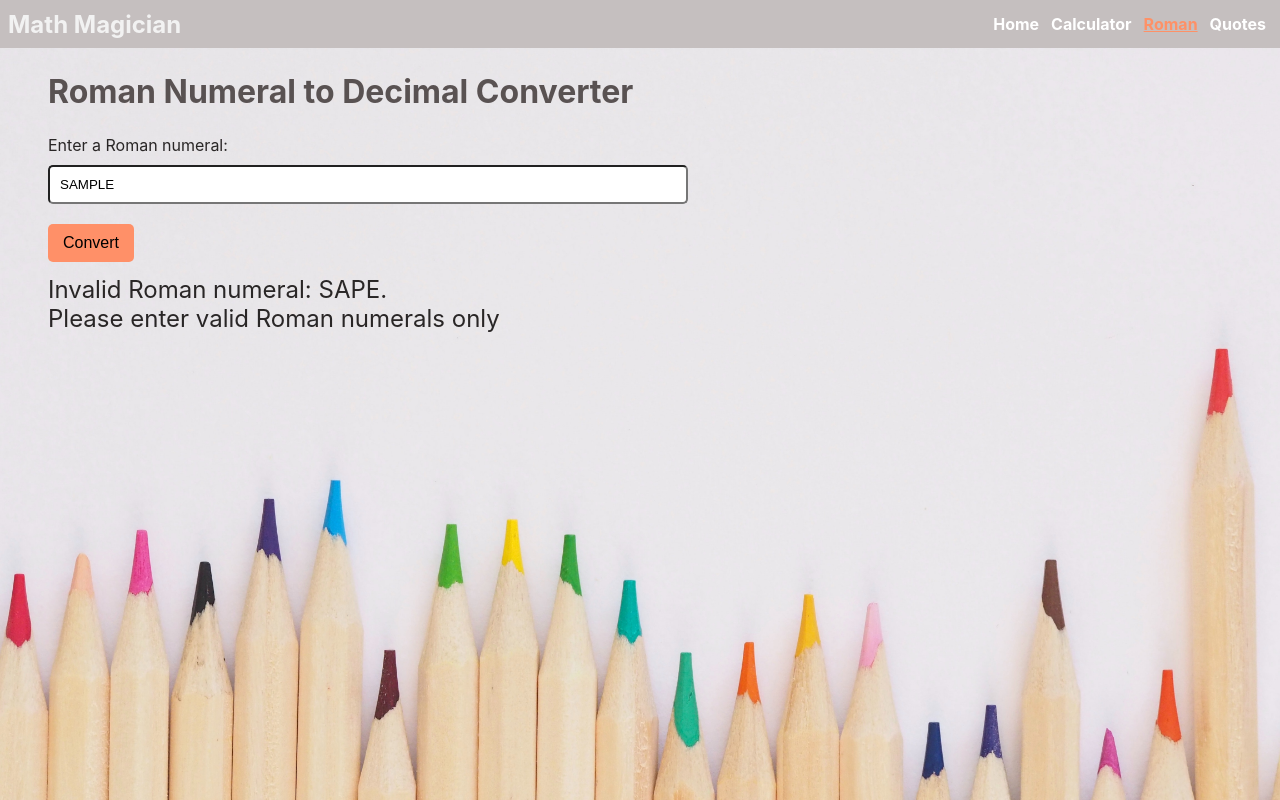
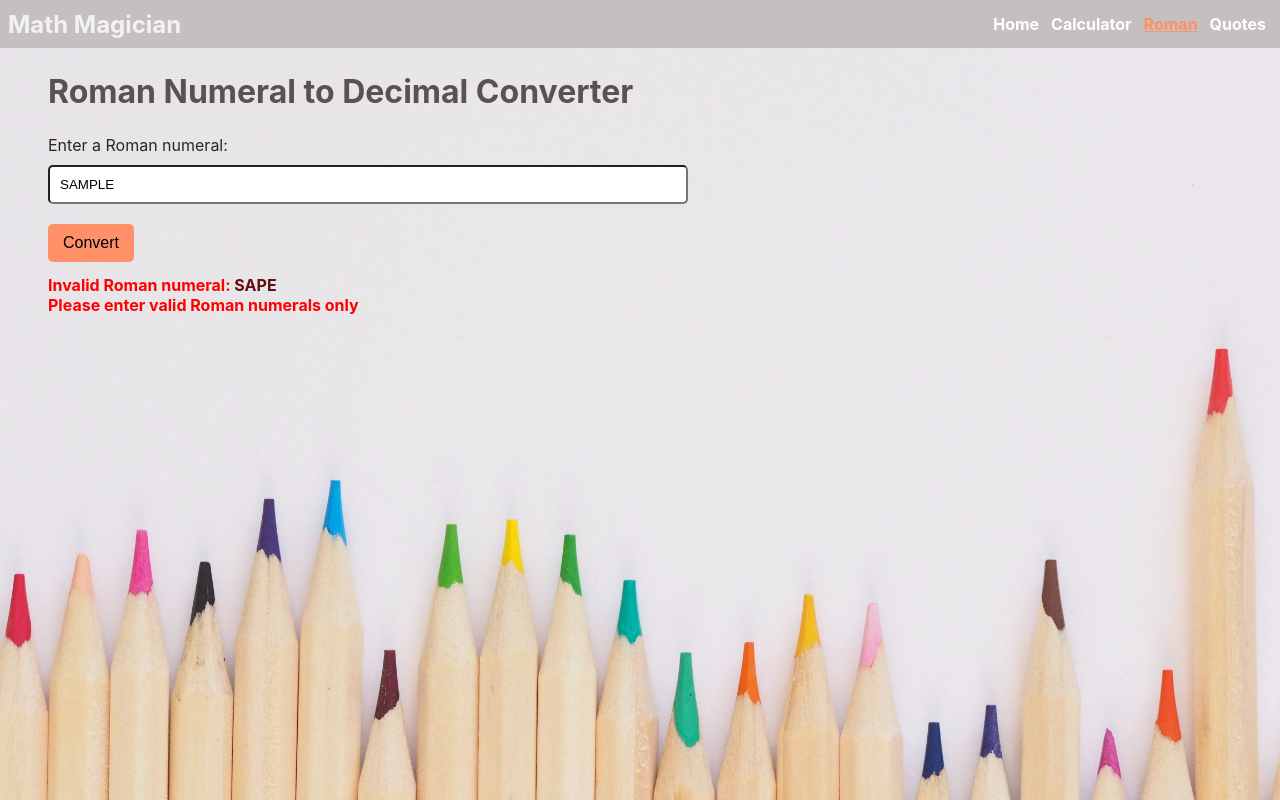
Before and after one commit to kendoriddy/math-magicians, a React (Create React App) app: page /roman in a window 1280 px wide. Both pictures are taken after typing "Sample" into the empty fields and a click on the button "Convert". Built offline with nearby package versions, Linux system fonts and the light colour scheme.

Commit message:
style error

```diff
--- a/src/components/RomanConverter.js
+++ b/src/components/RomanConverter.js
@@ -28,9 +28,11 @@ const RomanConverter = () => {
     // Check if the input contains any invalid characters
     const invalidChars = romanNumeral.replace(/[IVXLCDM]/g, "");
     if (invalidChars.length > 0) {
-      setInvalidRomanNumeral(invalidChars)
+      setInvalidRomanNumeral(invalidChars);
       setDecimalValue(null);
       return;
+    } else {
+      setInvalidRomanNumeral("");
     }
 
     for (let i = 0; i < romanNumeral.length; i++) {
@@ -69,10 +71,13 @@ const RomanConverter = () => {
           The decimal value of {romanNumeral} is {decimalValue}
         </p>
       )}
-      {invalidRomanNumeral !== "" && <p className="error">
-      Invalid Roman numeral: <span>{invalidRomanNumeral}</span>.
-      <br />
-        Please enter valid Roman numerals only</p>}
+      {invalidRomanNumeral !== "" && (
+        <p className="error">
+          Invalid Roman numeral: <span>{invalidRomanNumeral}</span>
+          <br />
+          Please enter valid Roman numerals only
+        </p>
+      )}
     </div>
   );
 };
--- a/src/css/RomanConverter.css
+++ b/src/css/RomanConverter.css
@@ -37,3 +37,13 @@
 .roman-decimal p {
   color: #292626;
 }
+
+.error {
+    color: red !important;
+    font-size: 16px;
+    font-weight: bold;
+}
+
+.error span {
+    color: rgb(98, 14, 14);
+}
```
